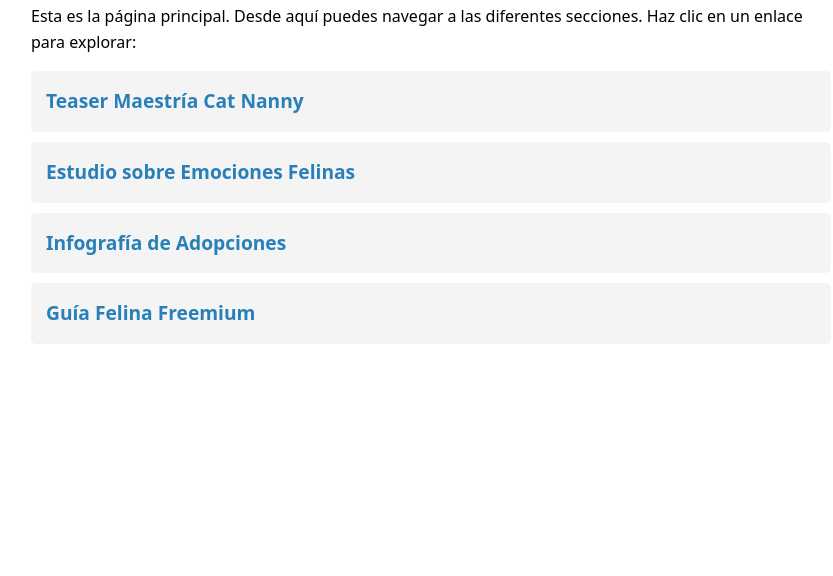
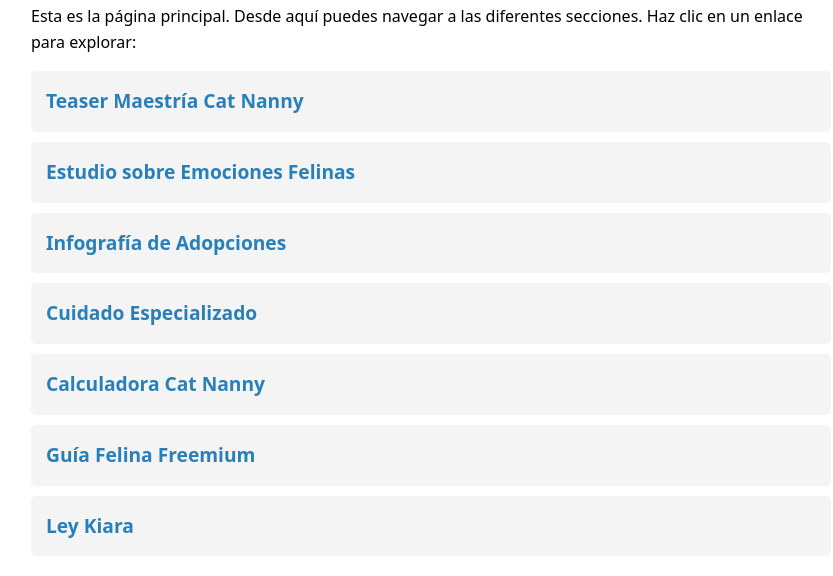
Before and after one commit to divulgacionbio/OneEmpathy, a plain HTML site: page index.html in a window 1280 px wide. Shown: the part 150-726 px from the top of the page, without its empty margins (209-1042 px from the left). Drawn offline with Linux system fonts and the light colour scheme.

Commit message:
actualiza index

```diff
--- a/index.html
+++ b/index.html
@@ -22,8 +22,10 @@
         <li><a href="catnanny-teaser.html">Teaser Maestría Cat Nanny</a></li>
         <li><a href="emociones-felinas.html">Estudio sobre Emociones Felinas</a></li>
         <li><a href="infografia-adopciones.html">Infografía de Adopciones</a></li>
+        <li><a href="cuidado-especializado.html">Cuidado Especializado</a></li>
+        <li><a href="calculadora-catnanny.html">Calculadora Cat Nanny</a></li>
         <li><a href="guia-felina-freemium.html">Guía Felina Freemium</a></li>
-
+        <li><a href="ley-kiara.html">Ley Kiara</a></li>
         </ul>
 
 </body>
```
